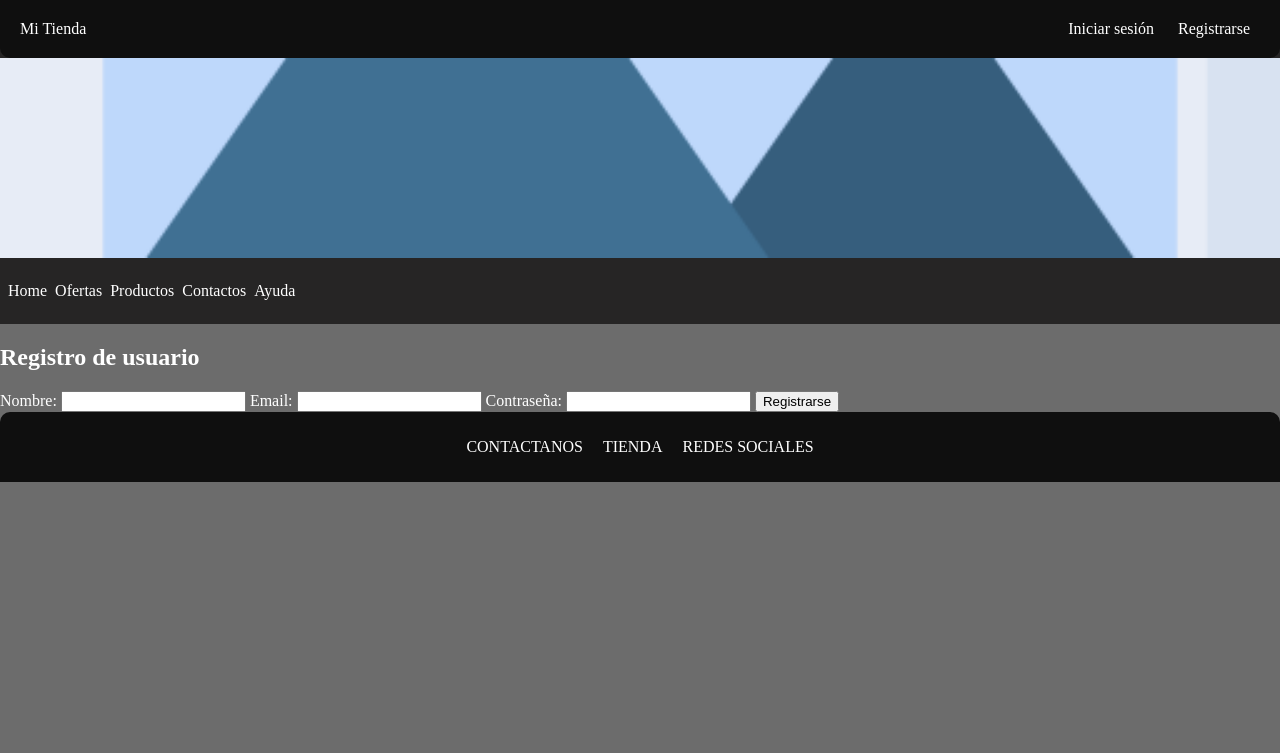
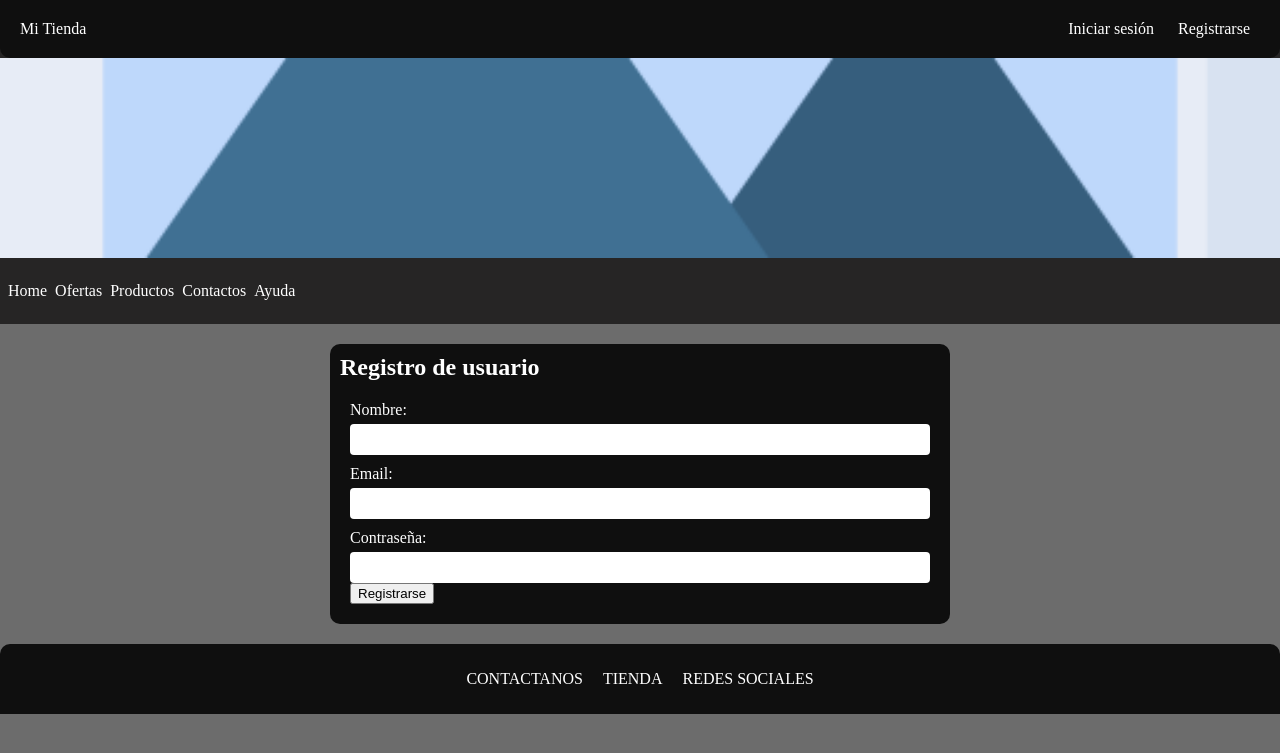
Before and after one commit to Alvaro17-max/Tienda-online, a Flask app: page /registro in a window 1280 px wide. Shown: the top 753 px of the page. Run offline with Flask 3, Linux system fonts and the light colour scheme.

Commit message:
actualización de estilos para el registro

```diff
--- a/flask/frontend/static/styles/styles.css
+++ b/flask/frontend/static/styles/styles.css
@@ -175,3 +175,37 @@ footer {
         height: 70%;
         border: none;
     }
+
+/*registro*/
+.registro{
+    display: flex;
+    justify-content: center;
+}
+    .registroForm {
+        background-color: var(--color-fondoOscuro);
+        display: block;
+        flex-direction: column;
+        padding: 10px;
+        margin: 20px;
+        width: 600px;
+        border-radius: 10px;
+    }
+        .registroForm h2 {
+            margin: 0px;
+        }
+        .registroForm form {
+            display: block;
+            flex-direction: column;
+            padding: 10px;
+        }
+            .registroForm form label {
+                display: block;
+                margin: 10px 0px 5px 0px;
+            }
+            .registroForm form input {
+                width: 100%;
+                padding: 8px;
+                box-sizing: border-box;
+                border: none;
+                border-radius: 4px;
+            }
--- a/flask/frontend/templates/registro.html
+++ b/flask/frontend/templates/registro.html
@@ -3,8 +3,8 @@
 {% block title %}Registro{% endblock %}
 
 {% block content %}
-    <section>
-        <div class="registro-form">
+    <section class="registro">
+        <div class="registroForm">
             <h2>Registro de usuario</h2>
             <form action="/registro" method="post">
                 <label for="nombre">Nombre:</label>
```
